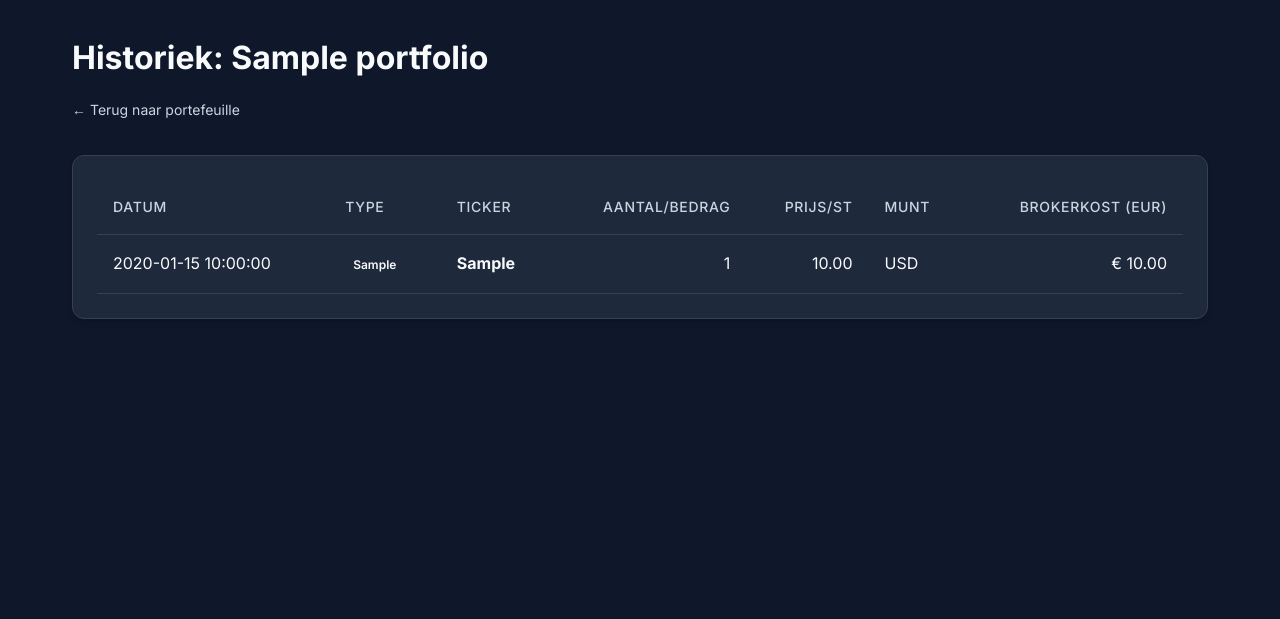
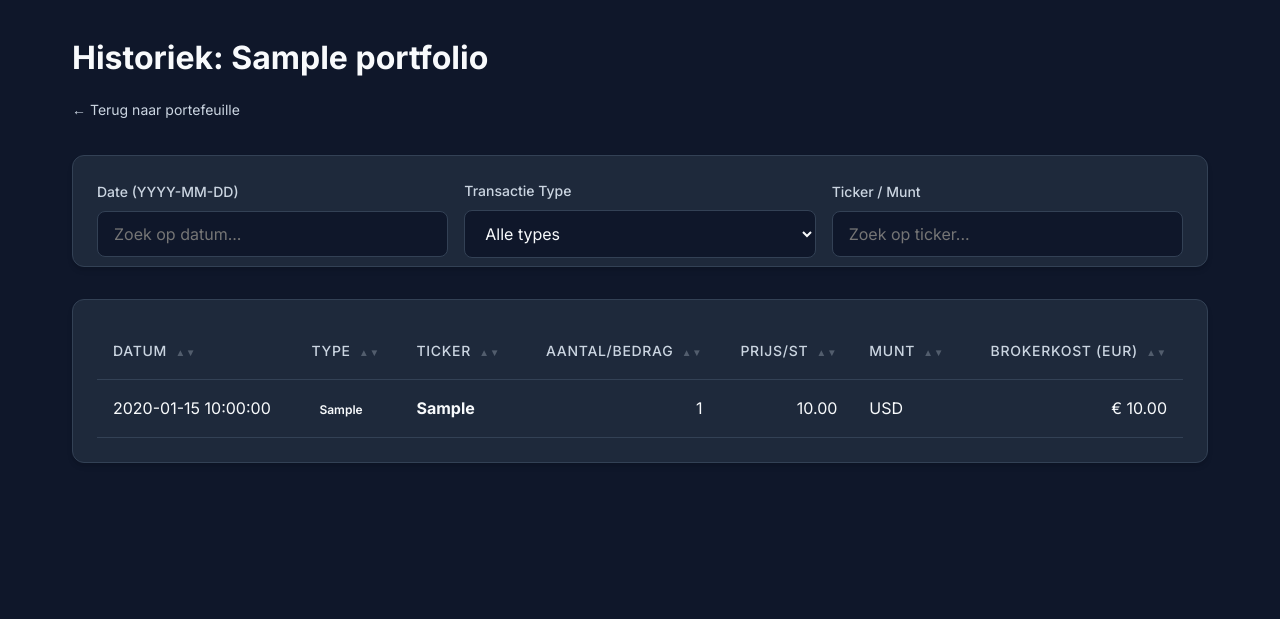
Before and after one commit to mark-vandenbroeck/Portfolio, a Flask app: page /portfolio/1/history in a window 1280 px wide. Shown: the part 65-684 px from the top of the page. Run offline with Flask 3, Linux system fonts and the light colour scheme; tables that the repository leaves empty hold one stand-in row (values such as "Sample post").

Commit message:
feat: Add generic table sorting and history page filters

```diff
--- /dev/null
+++ b/static/table_utils.js
@@ -0,0 +1,102 @@
+/**
+ * table_utils.js
+ *
+ * Provides generic sorting and filtering capabilities for tables with the 'modern-table' class.
+ * Ensures consistent arrow indicators and data parsing (dates, currencies, percentages, numbers).
+ */
+
+document.addEventListener('DOMContentLoaded', () => {
+    // Make all modern-tables sortable by clicking headers
+    document.querySelectorAll('.modern-table').forEach(table => {
+        const headers = table.querySelectorAll('th');
+
+        headers.forEach((header, index) => {
+            // Check if column is sortable (we skip empty headers like action columns)
+            if (header.innerText.trim() !== '') {
+                header.style.cursor = 'pointer';
+                header.classList.add('sortable-header');
+                // Set initial icon explicitly
+                let icon = document.createElement('span');
+                icon.className = 'sort-icon';
+                icon.innerHTML = ' &#9650;&#9660;'; // Up/Down arrows
+                icon.style.opacity = '0.3';
+                icon.style.fontSize = '0.7em';
+                icon.style.marginLeft = '5px';
+                header.appendChild(icon);
+
+                let sortAsc = true;
+                header.addEventListener('click', () => {
+                    // Reset all other headers in this table
+                    headers.forEach(h => {
+                        const i = h.querySelector('.sort-icon');
+                        if (i) i.style.opacity = '0.3';
+                    });
+
+                    // Set active header
+                    const activeIcon = header.querySelector('.sort-icon');
+                    if (activeIcon) activeIcon.style.opacity = '1.0';
+                    if (activeIcon) activeIcon.innerHTML = sortAsc ? ' &#9650;' : ' &#9660;';
+
+                    sortTable(table, index, sortAsc);
+                    sortAsc = !sortAsc;
+                });
+            }
+        });
+    });
+});
+
+/**
+ * Sorts an HTML table depending on the content of the clicked column.
+ */
+function sortTable(table, colIndex, asc) {
+    const tbody = table.querySelector('tbody');
+    // We only sort rows inside tbody, ignoring totals/tfoot
+    const rowsList = Array.from(tbody.querySelectorAll('tr'));
+
+    // Ignore empty states
+    if (rowsList.length === 0 || rowsList[0].querySelector('.empty-state')) return;
+
+    rowsList.sort((rowA, rowB) => {
+        let cellA = rowA.children[colIndex].textContent.trim();
+        let cellB = rowB.children[colIndex].textContent.trim();
+
+        // Data cleanup for parsing
+        const valA = parseCellValue(cellA);
+        const valB = parseCellValue(cellB);
+
+        // Compare logic
+        if (valA < valB) return asc ? -1 : 1;
+        if (valA > valB) return asc ? 1 : -1;
+        return 0;
+    });
+
+    // Re-append rows in sorted order
+    rowsList.forEach(row => tbody.appendChild(row));
+}
+
+/**
+ * Parses generic table string values into sortable formats (Numbers, Dates, or lowercase strings).
+ */
+function parseCellValue(str) {
+    if (!str || str === '-') return -Infinity; // Put empty/dashes at the bottom
+
+    // Check Date format (YYYY-MM-DD HH:MM:SS)
+    if (/^\d{4}-\d{2}-\d{2}/.test(str)) {
+        const d = new Date(str);
+        if (!isNaN(d)) return d.getTime();
+    }
+
+    // Check Currency (remove € symbol, commas to dots for JS parsing)
+    // E.g. "€ 1,234.56" or "1.234,56"
+    // Because formatLocal in JS might use dots for thousands and commas for decimals in NL
+    // or vice versa depending on rendering script. In backend we use Jinja "%.2f" which uses dots.
+    let cleanStr = str.replace(/[€%\s]/g, '');
+    let numVal = parseFloat(cleanStr);
+
+    if (!isNaN(numVal) && cleanStr.match(/^[\d.-]+$/)) {
+        return numVal;
+    }
+
+    // Default to case-insensitive string compare
+    return str.toLowerCase();
+}
--- a/templates/base.html
+++ b/templates/base.html
@@ -11,6 +11,8 @@
 
     <!-- Chart.js for Historical Price Charts -->
     <script src="https://cdn.jsdelivr.net/npm/chart.js"></script>
+    <!-- Table Utilities (Sorting/Filtering) -->
+    <script src="{{ url_for('static', filename='table_utils.js') }}"></script>
 </head>
 
 <body>
--- a/templates/history.html
+++ b/templates/history.html
@@ -4,6 +4,30 @@
 <div class="header-section">
     <h1>Historiek: {{ portfolio.name }}</h1>
     <a href="{{ url_for('portfolio_detail', id=portfolio.id) }}" class="back-link">&larr; Terug naar portefeuille</a>
+</div>
+
+<div class="card mt-2" style="padding-bottom: 0.5rem;">
+    <div class="modern-form flex-between" style="gap: 1rem; flex-wrap: wrap;">
+        <div class="form-group" style="margin-bottom: 0; min-width: 200px; flex: 1;">
+            <label for="filter-date">Date (YYYY-MM-DD)</label>
+            <input type="text" id="filter-date" class="modern-input" placeholder="Zoek op datum...">
+        </div>
+        <div class="form-group" style="margin-bottom: 0; min-width: 200px; flex: 1;">
+            <label for="filter-type">Transactie Type</label>
+            <select id="filter-type" class="modern-input">
+                <option value="">Alle types</option>
+                <option value="BUY">BUY</option>
+                <option value="SELL">SELL</option>
+                <option value="CASH_IN">CASH_IN</option>
+                <option value="CASH_OUT">CASH_OUT</option>
+                <option value="DIVIDEND">DIVIDEND</option>
+            </select>
+        </div>
+        <div class="form-group" style="margin-bottom: 0; min-width: 200px; flex: 1;">
+            <label for="filter-ticker">Ticker / Munt</label>
+            <input type="text" id="filter-ticker" class="modern-input" placeholder="Zoek op ticker...">
+        </div>
+    </div>
 </div>
 
 <div class="card table-responsive mt-2">
@@ -46,4 +70,60 @@
         </tbody>
     </table>
 </div>
+
+<script>
+    document.addEventListener('DOMContentLoaded', () => {
+        const filterDate = document.getElementById('filter-date');
+        const filterType = document.getElementById('filter-type');
+        const filterTicker = document.getElementById('filter-ticker');
+        const tableBody = document.querySelector('.modern-table tbody');
+        const rows = Array.from(tableBody.querySelectorAll('tr'));
+
+        function applyFilters() {
+            const dateVal = filterDate.value.toLowerCase().trim();
+            const typeVal = filterType.value.toLowerCase().trim();
+            const tickerVal = filterTicker.value.toLowerCase().trim();
+
+            let visibleCount = 0;
+
+            rows.forEach(row => {
+                if (row.querySelector('.empty-state')) return;
+
+                const rowDate = row.children[0].textContent.toLowerCase();
+                const rowType = row.children[1].textContent.toLowerCase();
+                const rowTicker = row.children[2].textContent.toLowerCase();
+                const rowMunt = row.children[5].textContent.toLowerCase(); // Fallback to currency column for cash
+
+                const matchDate = rowDate.includes(dateVal);
+                const matchType = typeVal === '' || rowType.includes(typeVal);
+                const matchTicker = rowTicker.includes(tickerVal) || rowMunt.includes(tickerVal);
+
+                if (matchDate && matchType && matchTicker) {
+                    row.style.display = '';
+                    visibleCount++;
+                } else {
+                    row.style.display = 'none';
+                }
+            });
+
+            // Check empty state
+            let emptyRow = tableBody.querySelector('.empty-state-filter');
+            if (visibleCount === 0 && rows.length > 0 && !rows[0].querySelector('.empty-state-filter')) {
+                if (!emptyRow) {
+                    emptyRow = document.createElement('tr');
+                    emptyRow.className = 'empty-state-filter';
+                    emptyRow.innerHTML = '<td colspan="7" class="text-center empty-state">Geen transacties matchen je filters.</td>';
+                    tableBody.appendChild(emptyRow);
+                }
+                emptyRow.style.display = '';
+            } else if (emptyRow) {
+                emptyRow.style.display = 'none';
+            }
+        }
+
+        filterDate.addEventListener('input', applyFilters);
+        filterType.addEventListener('change', applyFilters);
+        filterTicker.addEventListener('input', applyFilters);
+    });
+</script>
 {% endblock %}
```
